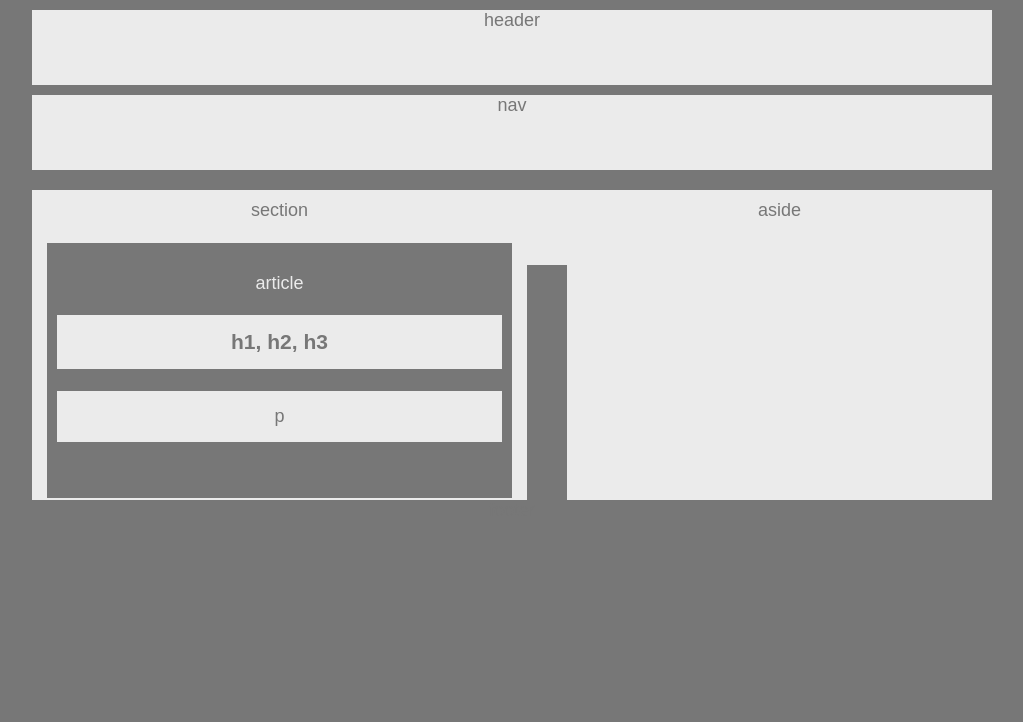
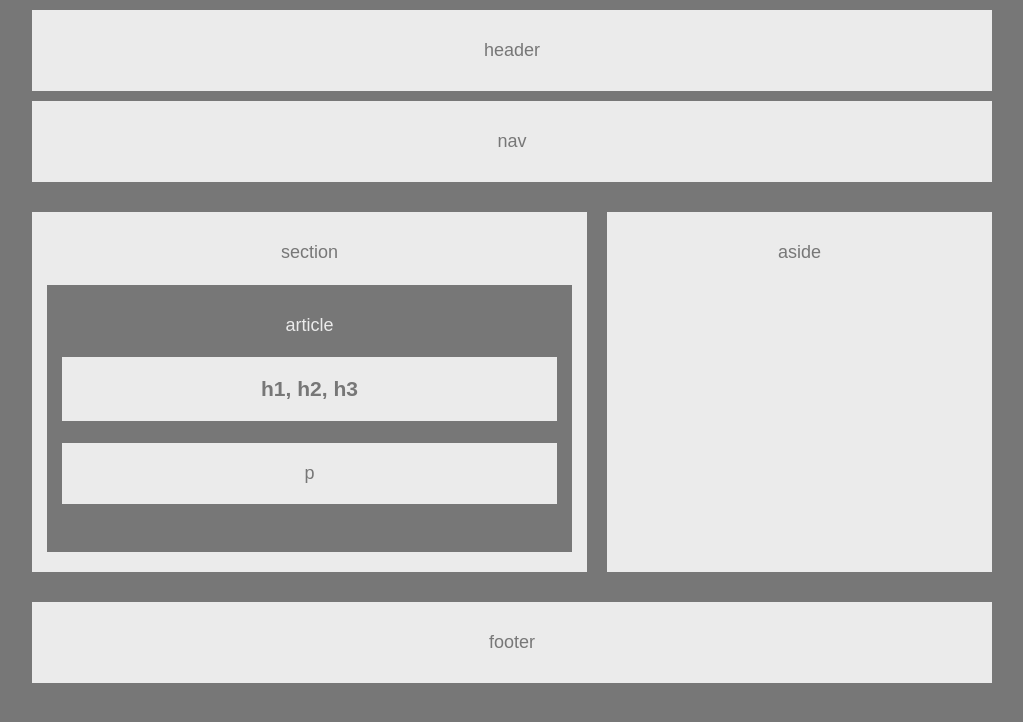
Before and after one commit to Mday1313/HW-Wireframe, a plain HTML site: page index.html in a window 1280 px wide. Shown: the whole page, without its empty margins (128-1151 px from the left). Drawn offline with Linux system fonts and the light colour scheme.

Commit message:
Finshed site

```diff
--- a/index.html
+++ b/index.html
@@ -11,18 +11,21 @@
 
     <nav>nav</nav>
 
-    <aside>aside
 
-    </aside>
-
-    <section>section
-        <h2></h2>
-        <article>article
+    <div class="wrapper">
+       <section>section
+            <h2></h2>
+            <article>article
             <h1>h1, h2, h3</h1>
 
             <p>p</p>
-        </article>
-    </section>
+            </article>
+        </section>
+
+        <aside>aside
+
+        </aside>
+    </div>
 
     <footer>footer</footer>
 
--- a/style.css
+++ b/style.css
@@ -6,13 +6,14 @@ body {
     font-size: 18px;
     text-align: center;
     margin: auto;
+
 }
 
 header {
     background-color: #ebebeb;
-    height: 75px;
+    padding: 30px;
     margin-top: 10px;
-    display: block;
+
 
 
 
@@ -20,36 +21,20 @@ header {
 
 nav {
     background-color: #ebebeb;
-    height: 75px;
+    padding: 30px;
     margin-top: 10px;
-    margin-bottom: 20px;
+    margin-bottom: 30px;
 }
 
 section {
     background-color: #ebebeb;
-    width: 495px;
+    overflow: visible;
+    height: 300px;
+    padding-top: 30px;
+    padding-bottom: 30px;
+    display block;
     float: left;
-
-    margin-top: 10px;
-    height: 300px;
-}
-
-aside {
-    background-color: #ebebeb;
-    float: right;
-    width: 425px;
-    margin-top: 10px;
-
-    height: 300px;
-}
-
-footer {
-    background-color: #ebebeb;
-    width: 960px;
-    margin-top: 10px;
-    margin-bottom: 10px;
-    height: 75px;
-
+    margin-bottom: 30px;
 
 }
 
@@ -57,27 +42,36 @@ article {
     color: #ebebeb;
     background-color: #777;
     margin: 15px;
-    overflow: visible;
-    height: 225px;
-    padding-top: 30px;
-
-
+    padding: 30px 15px 30px 15px;
+    width: 495px;
 
 }
-
 h1 {
     color: #777;
     background-color: #ebebeb;
-    margin-left: 10px;
-    margin-right: 10px;
-    padding: 15px;
+    padding: 20px;
+
 }
 
 p {
     color: #777;
     background-color: #ebebeb;
-    margin-left: 10px;
-    margin-right: 10px;
-    padding: 15px;
+    padding: 20px;
 
 }
+
+aside {
+    background-color: #ebebeb;
+    float: right;
+    width: 325px;
+    padding: 30px;
+    height: 300px;
+
+}
+
+footer {
+    clear: both;
+    background-color: #ebebeb;
+    padding: 30px;
+
+}
```
